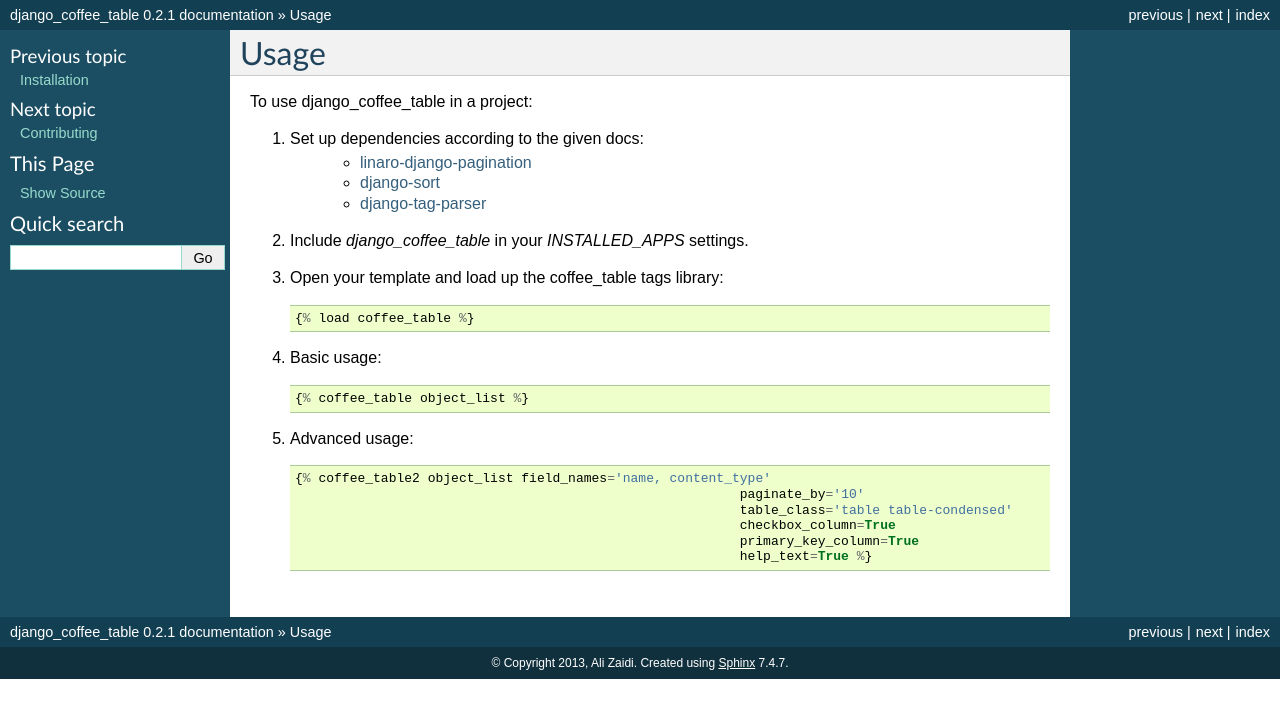
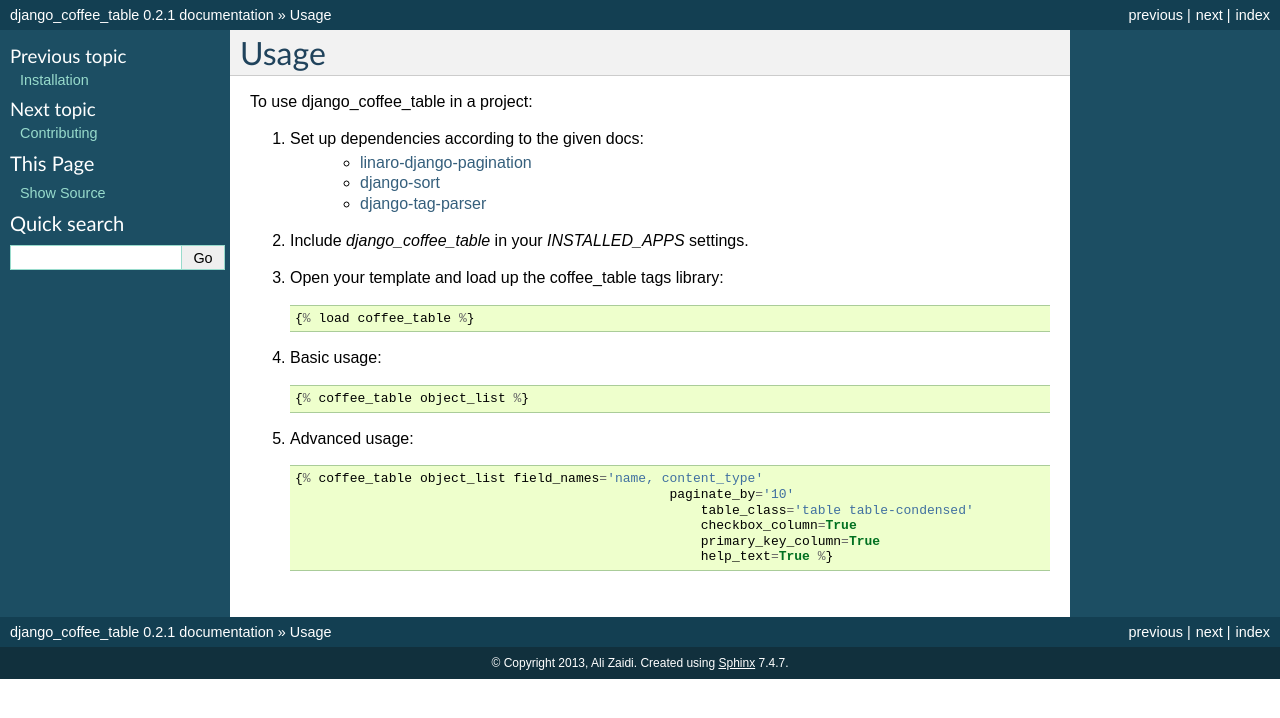
Before and after one commit to alixedi/django_coffee_table, a Sphinx documentation site: the page built from docs/usage.rst, in a window 1280 px wide. Shown: the top 718 px of the page. Built offline with Sphinx 7.4.7, drawn with Linux system fonts in a browser that asks for light colours; the version number is read from the project's files by our own code.

Commit message:
Updated docs

```diff
--- a/docs/usage.rst
+++ b/docs/usage.rst
@@ -21,9 +21,9 @@
 
 5. Advanced usage::
 
-	{% coffee_table2 object_list field_names='name, content_type'
-								 paginate_by='10'
-								 table_class='table table-condensed'
-								 checkbox_column=True
-								 primary_key_column=True
-								 help_text=True %}
+	{% coffee_table object_list field_names='name, content_type'
+			    				paginate_by='10'
+							    table_class='table table-condensed'
+							    checkbox_column=True
+							    primary_key_column=True
+							    help_text=True %}
```
Also changed, not shown: README.rst (+6 -6 lines).
